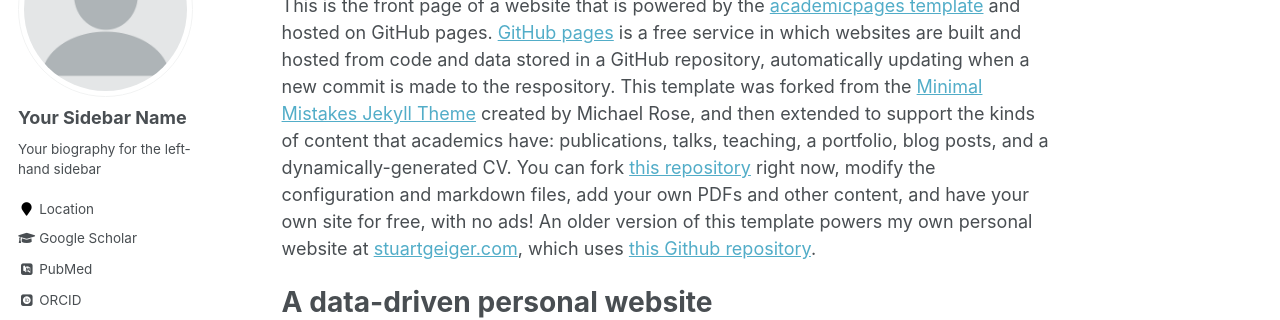
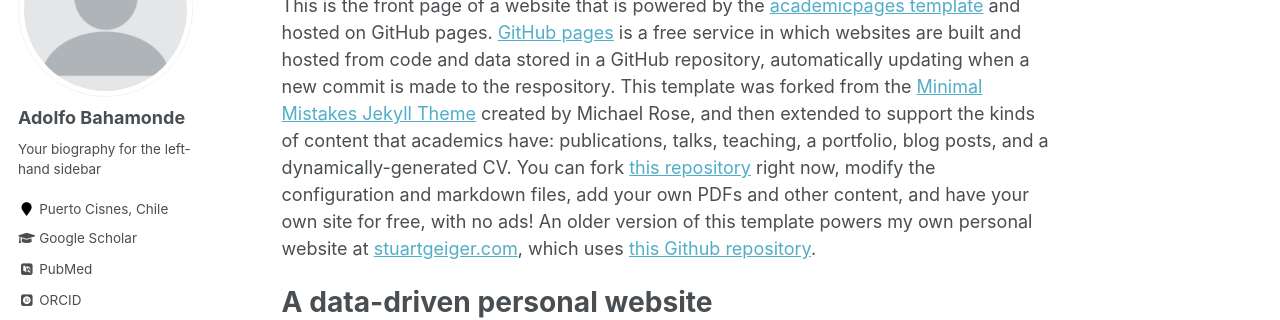
Before and after one commit to AdBahamonde/AdBahamonde.github.io, a Jekyll site: the page built from _pages/about.md, in a window 1280 px wide. Shown: the part 196-516 px from the top of the page. Built offline with Jekyll 4.4.1, drawn with Linux system fonts in a browser that asks for light colours; some web fonts are replaced.

Commit message:
Update _config.yml

```diff
--- a/_config.yml
+++ b/_config.yml
@@ -80,10 +80,10 @@ analytics:
 
 # Site Author
 author:
-  name             : "Your Sidebar Name"
+  name             : "Adolfo Bahamonde"
   avatar           : "profile.png"
   bio              : "Your biography for the left-hand sidebar"
-  location         : "Location"
+  location         : "Puerto Cisnes, Chile"
   employer         :
   pubmed           : "https://www.ncbi.nlm.nih.gov/pubmed/?term=john+snow"
   googlescholar    : "https://scholar.google.com/citations?hl=en&user=U4Rkxn8AAAAJ"
```
